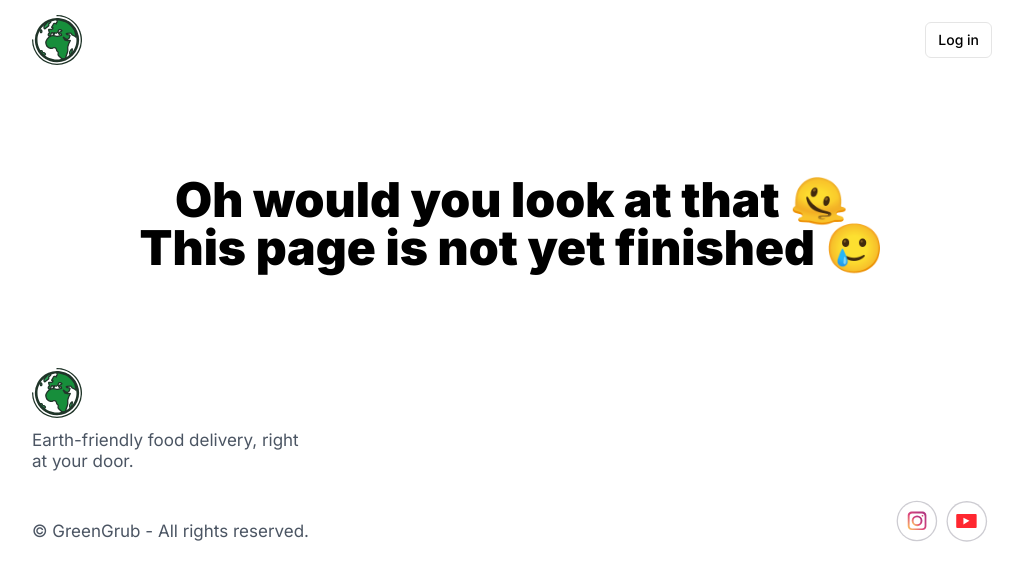
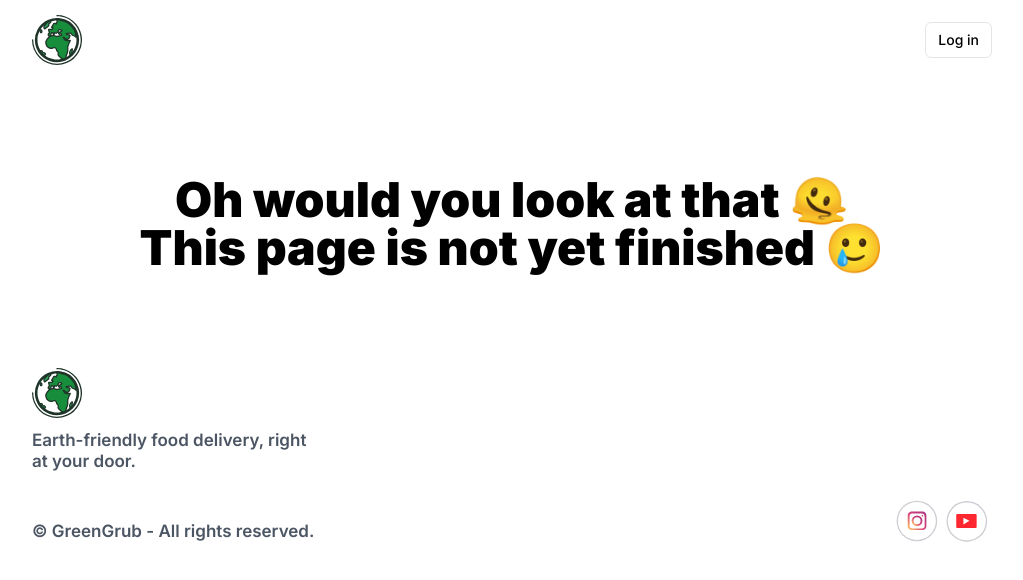
Before and after one commit to ThorBaldwin/GreenGrub, a Next.js app: page /waitlist in a window 1280 px wide. Shown: the top 580 px of the page, without its empty margins (128-1151 px from the left). Built offline with nearby package versions, Linux system fonts and the light colour scheme.

Commit message:
bold footer text

```diff
--- a/components/Footer.jsx
+++ b/components/Footer.jsx
@@ -5,7 +5,7 @@ import Link from "next/link"
 function Footer() {
   return (
     <div className="w-3/4 flex m-auto leading-tight justify-between text-gray-600 mb-20">
-        <div className="text-left text-[17px]">
+        <div className="text-left text-[17px] font-semibold">
           <Link href="/">
             <Image
             className="mb-3"
```
